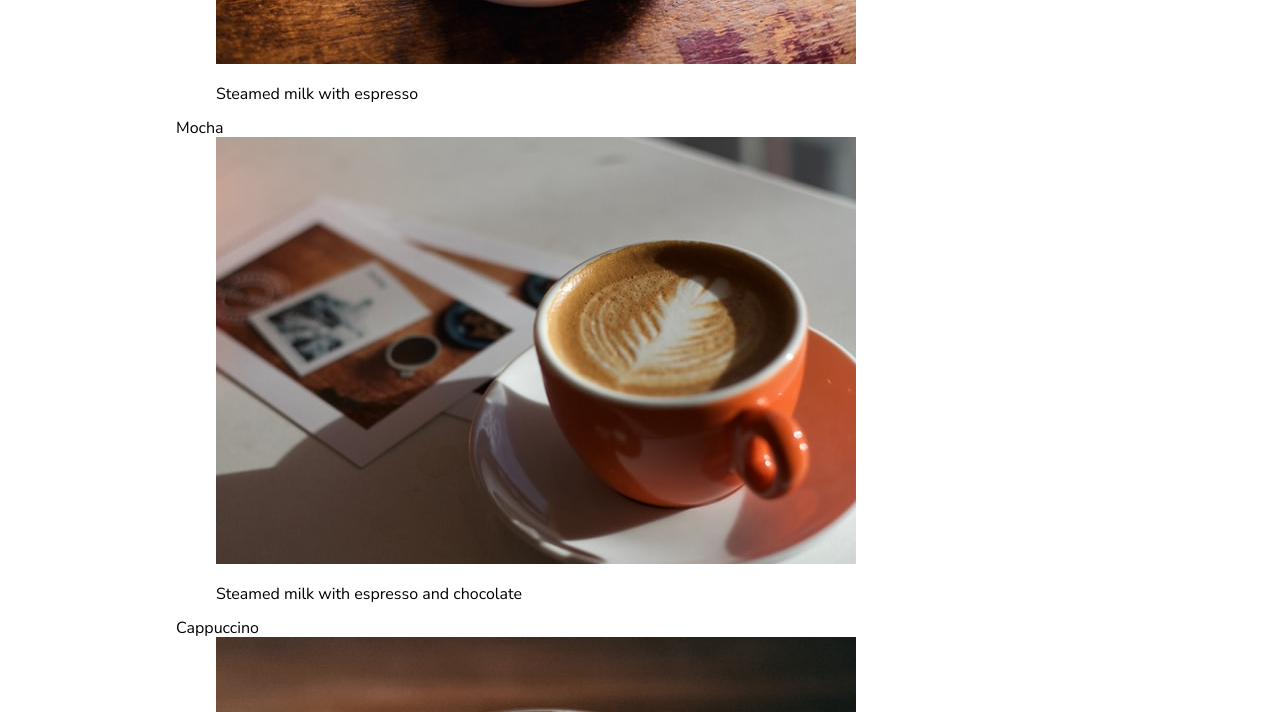
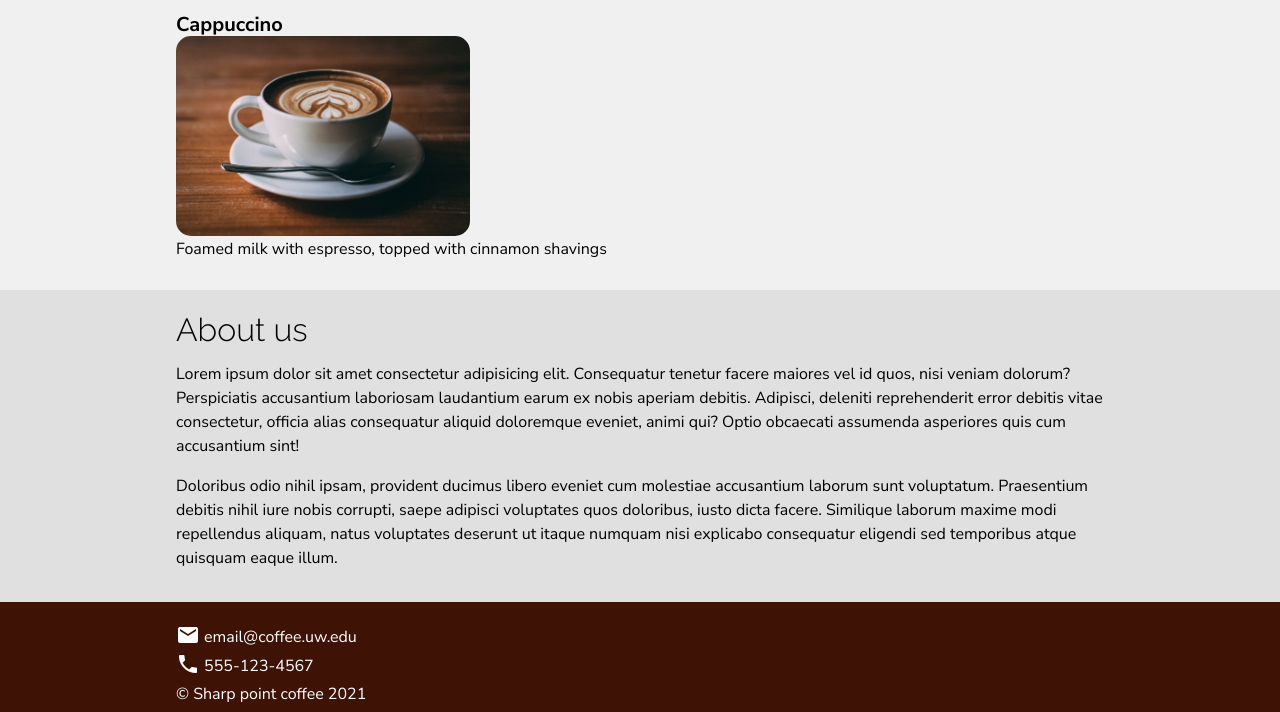
Before and after one commit to info340a-wi24/problem-set-03-owenhcheung, a website: page problem-b/index.html in a window 1280 px wide. Shown: the part 1097-1809 px from the top of the page. Drawn offline with nearby package versions, Linux system fonts and the light colour scheme.

Commit message:
finish problem-b

```diff
--- a/problem-b/css/style.css
+++ b/problem-b/css/style.css
@@ -1,18 +1,17 @@
-*,
-html {
+* {
   box-sizing: border-box;
   font-family: "Nunito Sans", Arial, sans-serif;
   font-size: 16px;
 }
 
-h1,
-h2,
-h3,
-h4,
-h5,
-h6 {
+h1, h2 {
   font-family: "Raleway", Helvetica, sans-serif;
   font-weight: 300;
+  margin-top: 0;
+  margin-bottom: 0.5rem;
+}
+
+p, dl {
   margin-top: 0;
   margin-bottom: 1rem;
 }
@@ -62,6 +61,11 @@ nav a {
   text-decoration: none;
 }
 
+footer a {
+  color: white;
+  text-decoration: none;
+}
+
 nav a:hover,
 nav a:focus,
 nav a:active {
@@ -72,4 +76,53 @@ nav a:active {
 
 header {
   color: white;
+  padding-top: 6rem;
+  padding-bottom: 1rem;
+  background-image: url('../img/paul-gilmore-145802-unsplash.jpg');
+  background-size: cover;
+  background-position: center;
+  background-color: #0084af;
 }
+
+header .motto {
+  font-style: italic;
+  font-size: 1.25rem;
+}
+
+#menu {
+  background-color: #f0f0f0;
+}
+
+#menu dt {
+  font-size: 1.25rem;
+  font-weight: bold;
+  margin-top: 1rem;
+}
+
+#menu dd {
+  margin: 0;
+}
+
+#menu img {
+  height: 200px;
+  border-radius: 15px;
+}
+
+#about {
+  background-color: #e0e0e0;
+  line-height: 1.5;
+}
+
+footer {
+  color: white;
+  background-color: #3e1305;
+}
+
+footer p {
+  margin: 0;
+  line-height: 1.25;
+}
+
+footer p:last-child {
+  padding-top: 8px;
+}
--- a/problem-b/index.html
+++ b/problem-b/index.html
@@ -6,8 +6,8 @@
   <!-- This stylesheet will somewhat "normalize" the styling across browsers -->
   <link rel="stylesheet" href="https://cdnjs.cloudflare.com/ajax/libs/normalize/8.0.0/normalize.min.css">
 
-  <link rel="preconnect" href="https://fonts.googleapis.com">
-  <link rel="preconnect" href="https://fonts.gstatic.com" crossorigin>
+  <!-- <link rel="preconnect" href="https://fonts.googleapis.com">
+  <link rel="preconnect" href="https://fonts.gstatic.com" crossorigin> -->
   <link href="https://fonts.googleapis.com/css2?family=Nunito+Sans:ital,opsz,wght@0,6..12,200..1000;1,6..12,200..1000&family=Raleway:ital,wght@0,100..900;1,100..900&family=Roboto:wght@400;500;700&display=swap" rel="stylesheet">
   <link href="https://fonts.googleapis.com/icon?family=Material+Icons" rel="stylesheet">
 
```
